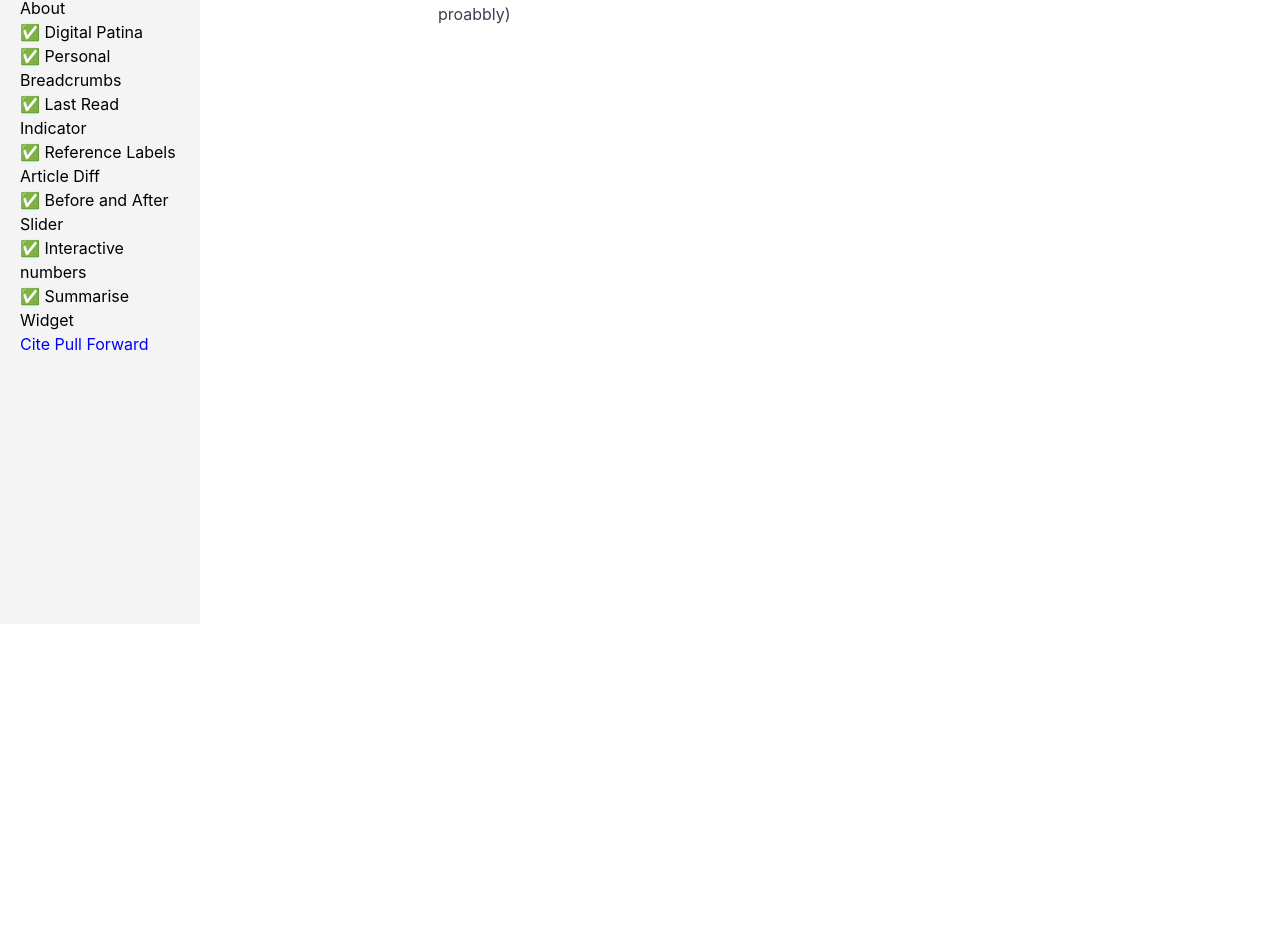
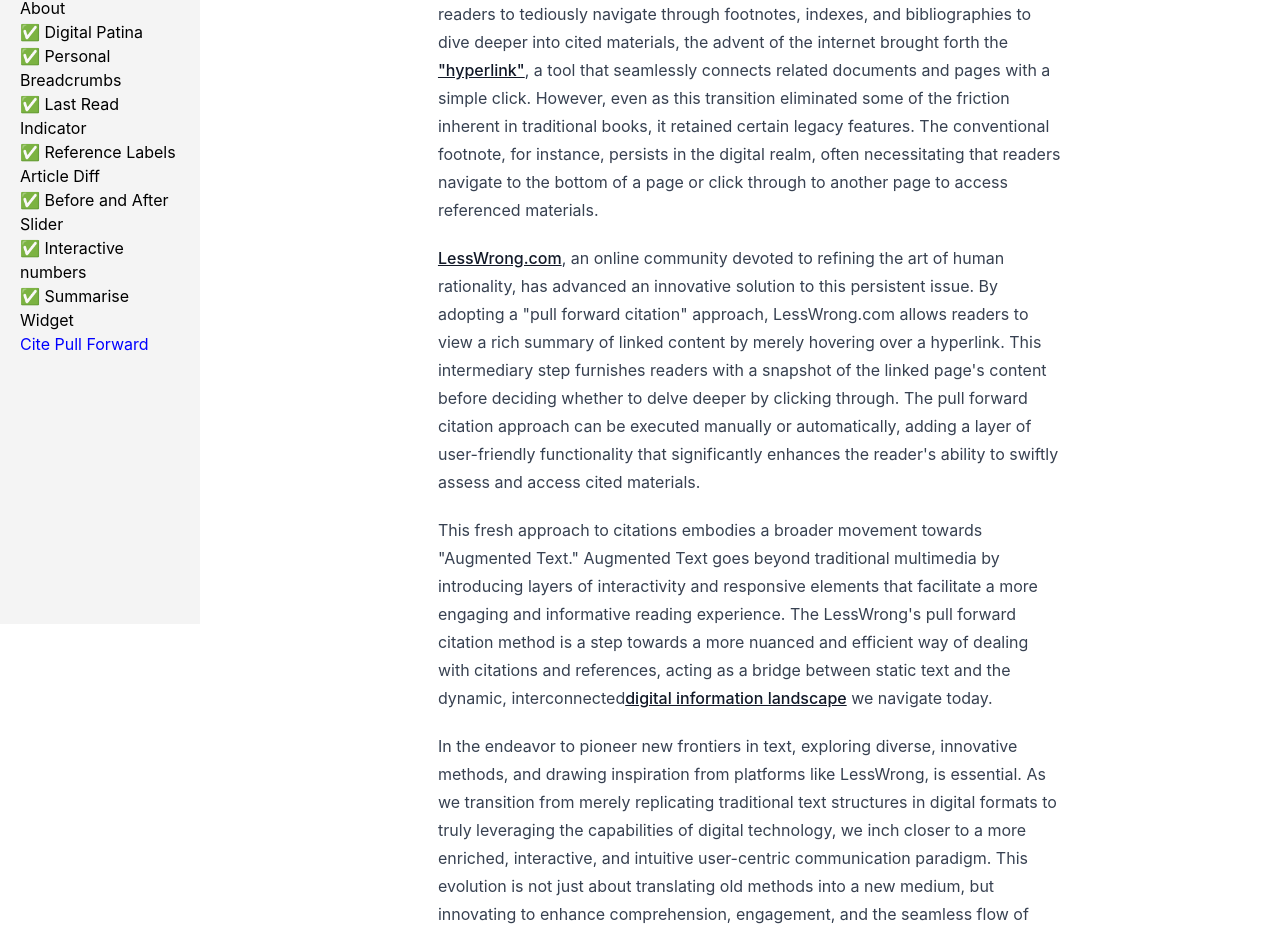
Before and after one commit to jonbell-lot23/academia, a Next.js app: page /a-pattern-library/cite-pull-forward in a window 1280 px wide. Shown: the part 176-1109 px from the top of the page. Before the commit the page ends 800 px from the top, so only its background shows below. Built offline with nearby package versions, Linux system fonts and the light colour scheme; no server answers.

Commit message:
Working on the pull-forward stuff

```diff
--- a/pages/a-pattern-library/cite-pull-forward.js
+++ b/pages/a-pattern-library/cite-pull-forward.js
@@ -1,7 +1,40 @@
-import React from "react";
+import React, { useEffect, useState } from "react";
 import LeftNav from "../../components/LeftNav";
 
+// Tooltip Component
+const Tooltip = ({ children, title }) => {
+  const [hovering, setHovering] = useState(false);
+
+  return (
+    <div
+      style={{ position: "relative", display: "inline-block" }}
+      onMouseEnter={() => setHovering(true)}
+      onMouseLeave={() => setHovering(false)}
+    >
+      {children}
+      {hovering && (
+        <div
+          className="p-3 bg-white border rounded-lg drop-shadow-lg w-96"
+          style={{ position: "absolute", zIndex: 1 }}
+        >
+          {title}
+        </div>
+      )}
+    </div>
+  );
+};
+
 const CitePullForward = () => {
+  const [lessWrongSummary, setLessWrongSummary] = useState("");
+
+  useEffect(() => {
+    // Fetch summary from LessWrong.com
+    fetch("https://api.yourservice.com/get-summary?url=https://lesswrong.com")
+      .then((response) => response.json())
+      .then((data) => setLessWrongSummary(data.summary))
+      .catch((error) => console.error("Error fetching summary:", error));
+  }, []);
+
   return (
     <div style={{ marginLeft: "220px" }}>
       <LeftNav />
@@ -10,11 +43,64 @@ const CitePullForward = () => {
         className="container px-4 mx-auto mt-16 prose"
       >
         <h2>Cite Pull-foward</h2>
-
         <p>
-          Look up the guy who things AI will destroy the world. He is the
-          originator of the big tooltip, and I want to put it here. (Also I
-          think the pull-forward bit refers to more proabbly)
+          The transition from traditional books to digital platforms represents
+          a leap in how we access and interact with information. Whereas
+          traditional books required readers to tediously navigate through
+          footnotes, indexes, and bibliographies to dive deeper into cited
+          materials, the advent of the internet brought forth the
+          <Tooltip title="Google.com needs no introduction">
+            <a href="https://google.com">"hyperlink"</a>
+          </Tooltip>
+          , a tool that seamlessly connects related documents and pages with a
+          simple click. However, even as this transition eliminated some of the
+          friction inherent in traditional books, it retained certain legacy
+          features. The conventional footnote, for instance, persists in the
+          digital realm, often necessitating that readers navigate to the bottom
+          of a page or click through to another page to access referenced
+          materials.
+        </p>
+        <p>
+          <Tooltip title={lessWrongSummary}>
+            <a href="https://lesswrong.com">LessWrong.com</a>
+          </Tooltip>
+          , an online community devoted to refining the art of human
+          rationality, has advanced an innovative solution to this persistent
+          issue. By adopting a "pull forward citation" approach, LessWrong.com
+          allows readers to view a rich summary of linked content by merely
+          hovering over a hyperlink. This intermediary step furnishes readers
+          with a snapshot of the linked page's content before deciding whether
+          to delve deeper by clicking through. The pull forward citation
+          approach can be executed manually or automatically, adding a layer of
+          user-friendly functionality that significantly enhances the reader's
+          ability to swiftly assess and access cited materials.
+        </p>
+        <p>
+          This fresh approach to citations embodies a broader movement towards
+          "Augmented Text." Augmented Text goes beyond traditional multimedia by
+          introducing layers of interactivity and responsive elements that
+          facilitate a more engaging and informative reading experience. The
+          LessWrong's pull forward citation method is a step towards a more
+          nuanced and efficient way of dealing with citations and references,
+          acting as a bridge between static text and the dynamic, interconnected
+          <Tooltip title="This Is How Apple Rolls\n\nThursday, 13 May 2010\n\nThis is how the designers and engineers at Apple roll: They roll.\n\nThey take something small, simple, and painstakingly well considered. They ruthlessly cut features to derive the absolute minimum core product they can start with. They polish those features to a shiny intensity. At an anticipated media event, Apple reveals this core product as its Next Big Thing, and explains — no, wait, it simply shows — how painstakingly thoughtful and well designed this core product is. The company releases the product for sale.">
+            <a href="https://daringfireball.net/2010/05/this_is_how_apple_rolls">
+              {" "}
+              digital information landscape
+            </a>
+          </Tooltip>{" "}
+          we navigate today.
+        </p>
+        <p>
+          In the endeavor to pioneer new frontiers in text, exploring diverse,
+          innovative methods, and drawing inspiration from platforms like
+          LessWrong, is essential. As we transition from merely replicating
+          traditional text structures in digital formats to truly leveraging the
+          capabilities of digital technology, we inch closer to a more enriched,
+          interactive, and intuitive user-centric communication paradigm. This
+          evolution is not just about translating old methods into a new medium,
+          but innovating to enhance comprehension, engagement, and the seamless
+          flow of ideas in our digital discourse.
         </p>
       </div>
     </div>
```
